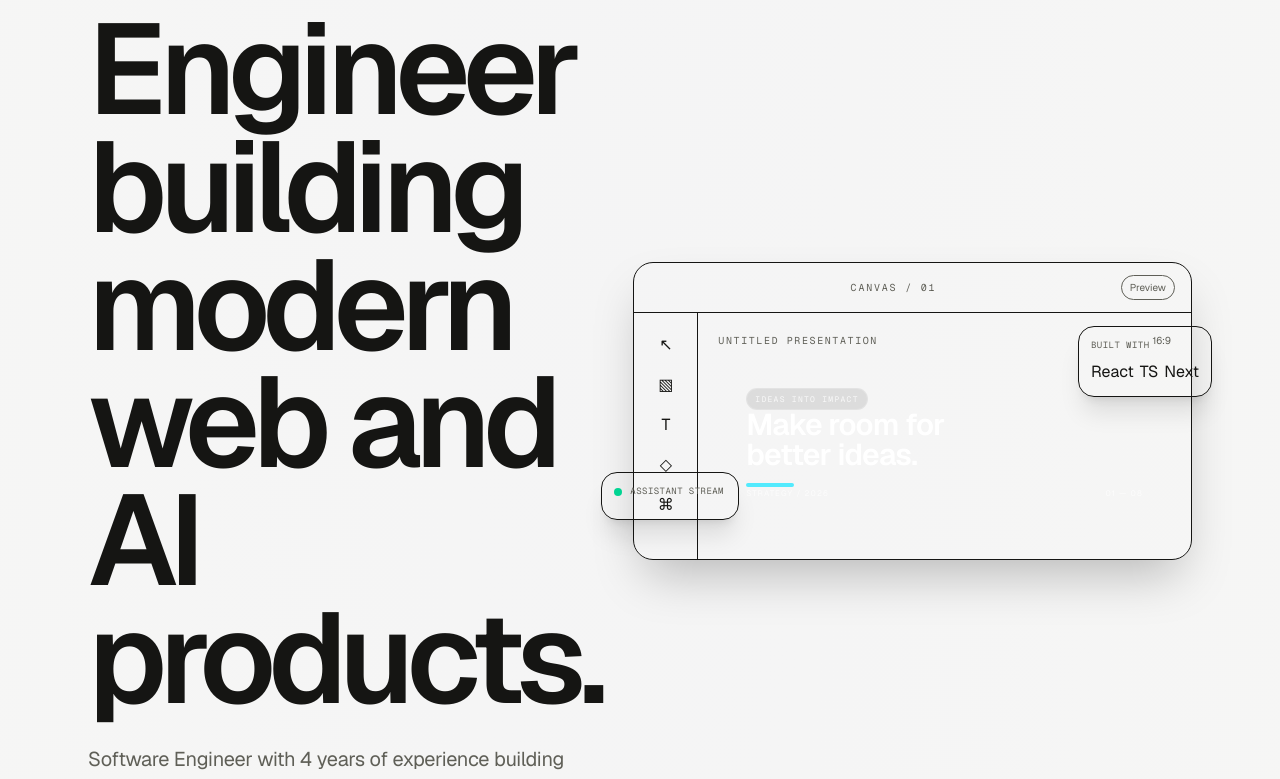
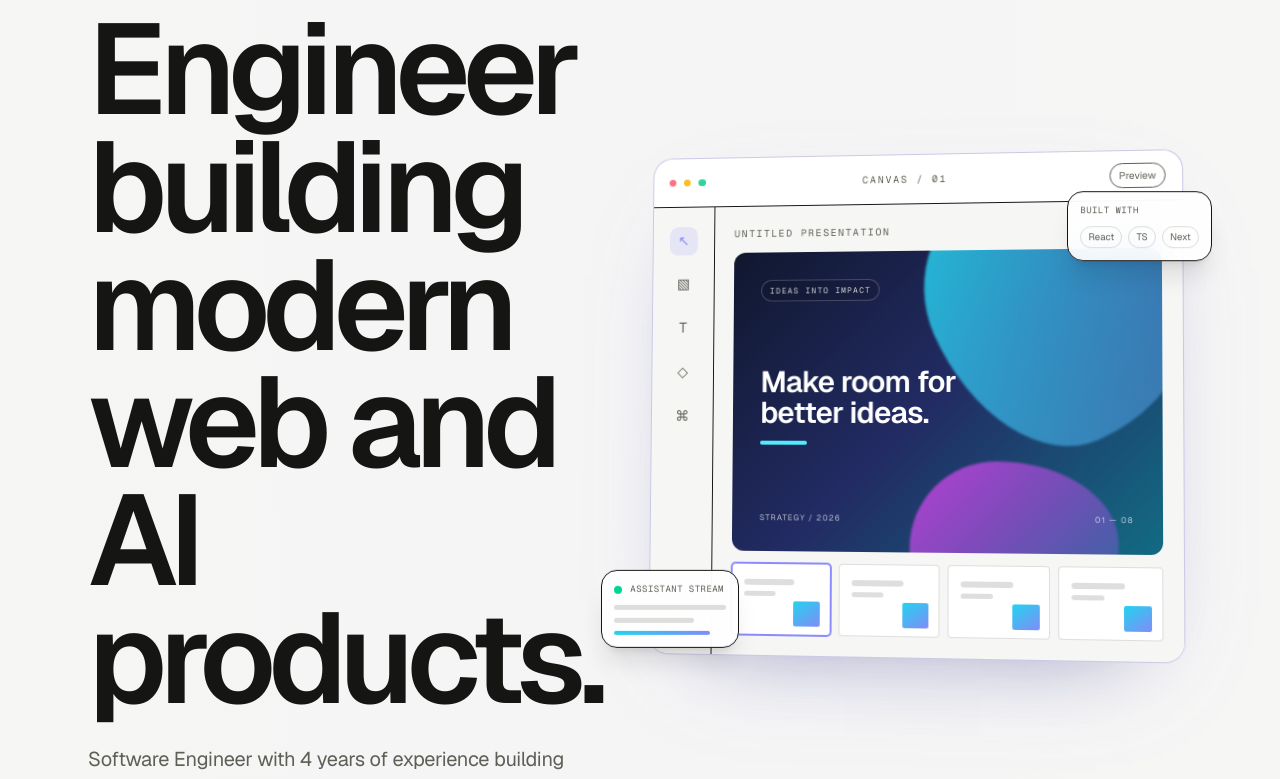
Before and after one commit to Mostafa-YMS/Portfolio, a Next.js app: page / in a window 1280 px wide. Shown: the part 581-1360 px from the top of the page. Built offline with nearby package versions, Linux system fonts and the light colour scheme; no server answers.

Commit message:
Add layered showcase, accent surfaces, and motion-safe visual styling

```diff
--- a/src/app/globals.css
+++ b/src/app/globals.css
@@ -230,3 +230,107 @@
     box-shadow: 0 0 0 1px color-mix(in srgb, var(--accent) 26%, transparent);
   }
 }
+
+
+/* Editorial product-showcase refresh */
+.hero-showcase {
+  isolation: isolate;
+  padding: 1.25rem 0.75rem 2rem;
+  perspective: 1200px;
+}
+.showcase-window {
+  border-color: color-mix(in srgb, var(--accent) 25%, var(--line-strong));
+  background: var(--surface);
+  box-shadow: 0 35px 100px -50px color-mix(in srgb, var(--accent) 38%, transparent), var(--shadow-soft);
+  transform: rotateY(-5deg) rotateX(2deg);
+  transition: transform 500ms var(--ease-out), box-shadow 500ms var(--ease-out);
+}
+.hero-showcase:hover .showcase-window { transform: rotateY(0) rotateX(0) translateY(-3px); }
+.showcase-workspace { background: var(--surface-inset); }
+.window-dot { width: 0.45rem; height: 0.45rem; border-radius: 999px; background: var(--line-strong); }
+.window-dot:first-child { background: #fb7185; }
+.window-dot:nth-child(2) { background: #fbbf24; }
+.window-dot:nth-child(3) { background: #34d399; }
+.tool-glyph {
+  display: grid; place-items: center; width: 1.8rem; height: 1.8rem;
+  border-radius: 0.55rem; color: var(--muted); font-size: 0.9rem;
+}
+.tool-glyph-active { background: var(--accent-subtle); color: var(--accent); }
+.showcase-slide {
+  aspect-ratio: 1.42;
+  background: linear-gradient(135deg, #10172e 0%, #222b63 48%, #126b83 100%);
+}
+.slide-blob { position: absolute; border-radius: 42% 58% 62% 38% / 42% 39% 61% 58%; filter: blur(1px); }
+.slide-blob-one {
+  width: 65%; aspect-ratio: 1; right: -12%; top: -30%;
+  background: linear-gradient(135deg, rgba(34,211,238,.9), rgba(129,140,248,.38));
+  transform: rotate(-24deg);
+}
+.slide-blob-two {
+  width: 48%; aspect-ratio: 1; right: 10%; bottom: -38%;
+  background: linear-gradient(135deg, rgba(217,70,239,.8), rgba(59,130,246,.18));
+}
+.mini-slide {
+  position: relative; overflow: hidden; aspect-ratio: 1.4; border-radius: 0.25rem;
+  border: 1px solid var(--line-strong); background: var(--surface);
+}
+.mini-slide::before, .mini-slide::after {
+  content: ""; position: absolute; left: 12%; height: 8%; border-radius: 999px; background: var(--line-strong);
+}
+.mini-slide::before { top: 22%; width: 52%; }
+.mini-slide::after { top: 38%; width: 32%; }
+.mini-slide span { position: absolute; right: 10%; bottom: 12%; width: 27%; height: 35%; border-radius: 2px; background: linear-gradient(145deg, #22d3ee, #818cf8); }
+.mini-slide-active { border-color: var(--accent); box-shadow: 0 0 0 1px var(--accent); }
+.showcase-float {
+  background: color-mix(in srgb, var(--surface-raised) 90%, transparent);
+  backdrop-filter: blur(16px);
+  animation: showcase-drift 6s ease-in-out infinite;
+}
+.showcase-float-stack { animation-delay: -3s; }
+.chat-line { height: 0.3rem; border-radius: 999px; background: var(--line-strong); }
+.chat-line-accent { background: linear-gradient(90deg, #22d3ee, #818cf8); }
+.stack-chip { border: 1px solid var(--line-strong); border-radius: 999px; padding: 0.2rem 0.45rem; font-size: 0.6rem; color: var(--muted); }
+.availability-pulse {
+  width: 0.5rem; height: 0.5rem; border-radius: 999px; background: #34d399;
+  box-shadow: 0 0 0 4px color-mix(in srgb, #34d399 15%, transparent);
+}
+.focus-tile { background: color-mix(in srgb, var(--surface-inset) 70%, transparent); transition: border-color 180ms ease, transform 180ms ease; }
+.focus-tile:hover { border-color: color-mix(in srgb, var(--accent) 45%, var(--line)); transform: translateY(-2px); }
+.specialty-chip { background: color-mix(in srgb, var(--accent-subtle) 38%, var(--surface)); color: var(--muted); transition: border-color 180ms ease, color 180ms ease; }
+.specialty-chip:hover { border-color: color-mix(in srgb, var(--accent) 50%, var(--line)); color: var(--ink); }
+.project-art {
+  position: relative; display: flex; min-height: 100%; flex-direction: column; justify-content: space-between;
+  overflow: hidden; padding: 1.25rem;
+  background: radial-gradient(80% 90% at 100% 0%, color-mix(in srgb, var(--art-accent) 36%, transparent), transparent 70%), var(--surface-inset);
+}
+.project-art::after {
+  content: ""; position: absolute; width: 11rem; height: 11rem; right: -4rem; bottom: -6rem;
+  border: 1px solid color-mix(in srgb, var(--art-accent) 35%, transparent); border-radius: 50%;
+  box-shadow: 0 0 0 1.4rem color-mix(in srgb, var(--art-accent) 7%, transparent), 0 0 0 2.8rem color-mix(in srgb, var(--art-accent) 5%, transparent);
+}
+.project-art-editor { --art-accent: #22d3ee; }
+.project-art-ai { --art-accent: #a78bfa; }
+.project-art-web-app { --art-accent: #34d399; }
+.project-art-design-system { --art-accent: #fbbf24; }
+.project-art-internal { --art-accent: #60a5fa; }
+.project-art-other { --art-accent: #fb7185; }
+.project-art-top { display: flex; align-items: center; justify-content: space-between; gap: .75rem; }
+.project-art-mark { display: grid; place-items: center; width: 2.75rem; height: 2.75rem; border: 1px solid color-mix(in srgb, var(--art-accent) 40%, var(--line)); border-radius: .85rem; background: color-mix(in srgb, var(--art-accent) 12%, var(--surface)); color: var(--art-accent); font-size: 1.35rem; }
+.project-art-kicker { font-family: var(--font-geist-mono), monospace; font-size: .62rem; letter-spacing: .14em; text-transform: uppercase; color: var(--muted); }
+.project-art-title { position: relative; z-index: 1; max-width: 17rem; font-size: clamp(1.1rem, 2vw, 1.65rem); line-height: 1.05; letter-spacing: -.04em; font-weight: 600; }
+.project-art-bars { position: relative; z-index: 1; display: flex; gap: .35rem; margin-top: 1rem; }
+.project-art-bars span { height: .28rem; width: 2.1rem; border-radius: 999px; background: var(--line-strong); }
+.project-art-bars span:first-child { background: var(--art-accent); width: 3.5rem; }
+.project-art-grid { display: grid; grid-template-columns: repeat(3, minmax(0, 1fr)); gap: .4rem; margin-top: 1rem; }
+.project-art-grid span { aspect-ratio: 1.4; border: 1px solid var(--line-strong); border-radius: .35rem; background: color-mix(in srgb, var(--art-accent) 10%, var(--surface)); }
+@keyframes showcase-drift { 0%, 100% { transform: translateY(0); } 50% { transform: translateY(-6px); } }
+@media (max-width: 639px) {
+  .hero-showcase { padding-inline: .25rem; }
+  .showcase-window { transform: none; }
+  .showcase-float-chat { left: -0.2rem; bottom: 0; }
+  .showcase-float-stack { right: -0.2rem; }
+}
+@media (prefers-reduced-motion: reduce) {
+  .showcase-window, .showcase-float { animation: none; transition: none; }
+  .showcase-window { transform: none; }
+}
```
